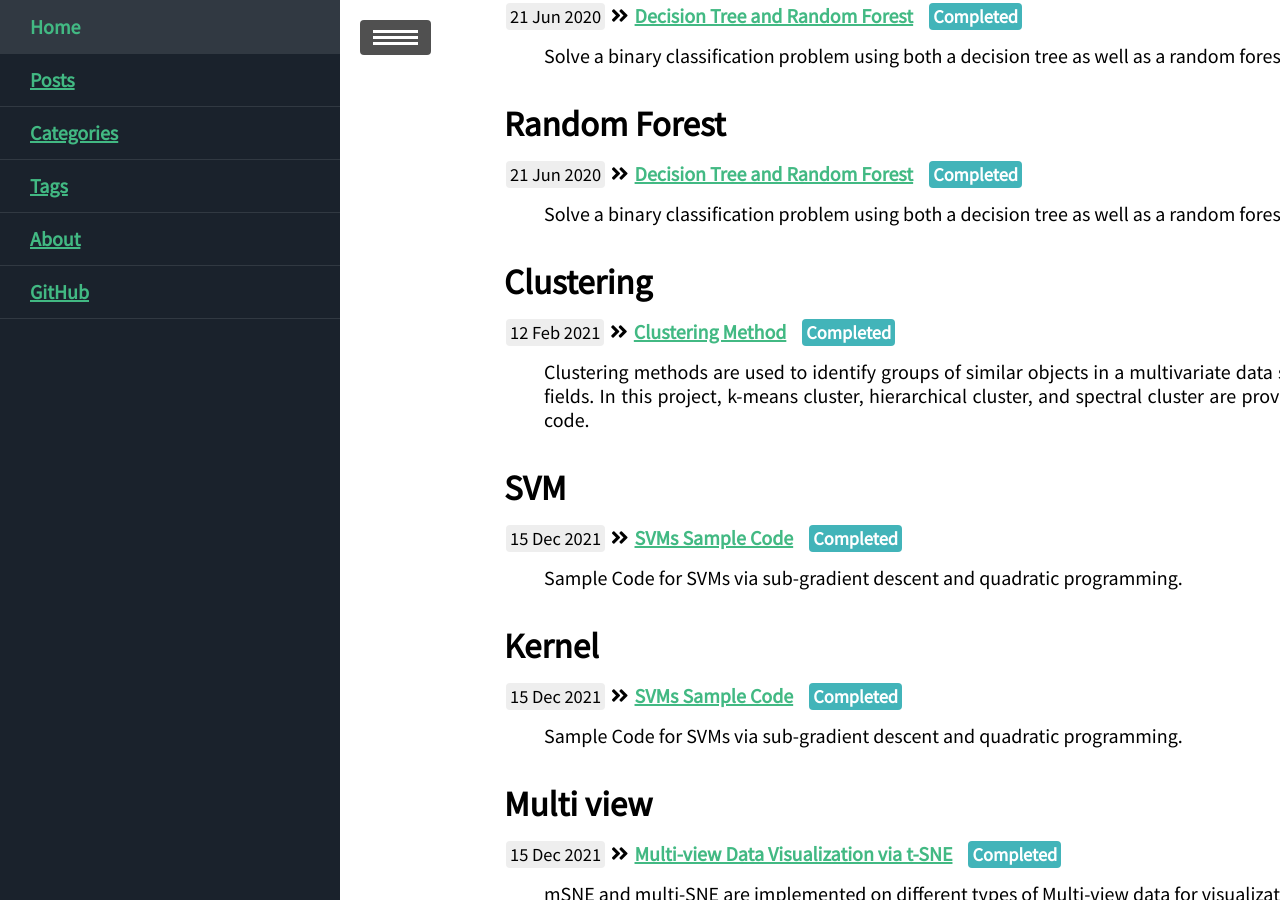
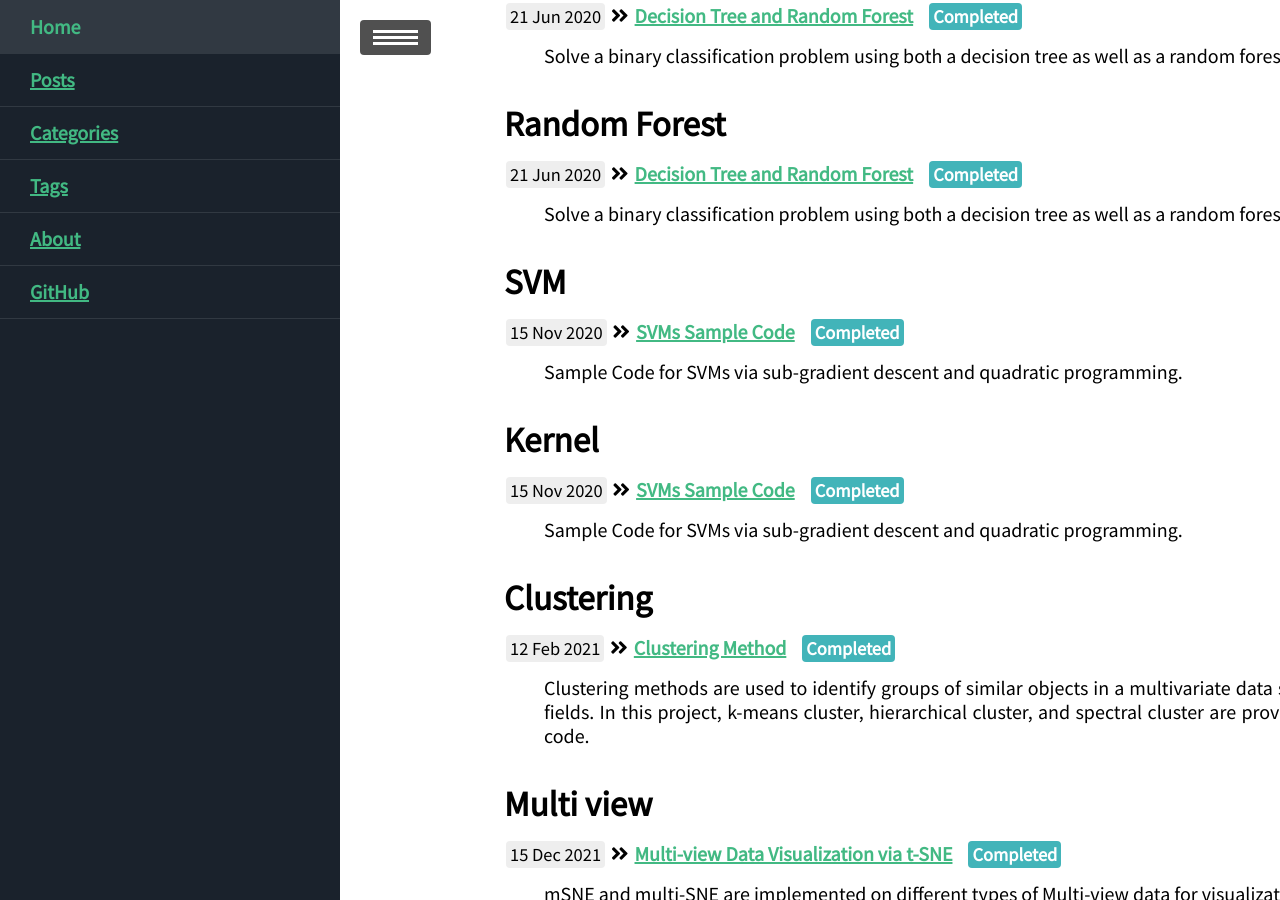
Before and after one commit to jyang-zhou/jyang-zhou.github.io, a Jekyll site: the page built from blog/tags.html, in a window 1280 px wide and 900 px high, scrolled down 331 px. Built offline with Jekyll 4.4.1, drawn with Linux system fonts in a browser that asks for light colours; nearby versions of some CDN libraries.

Commit message:
Update and rename 2021-12-15-SMVs.md to 2020-11-15-SMVs.md

```diff
--- a/_posts/2021-12-15-SMVs.md
+++ b/_posts/2020-11-15-SMVs.md
@@ -1,7 +1,7 @@
 ---
 title: SVMs Sample Code
 commentable: flase
-Edit: 2021-12-15
+Edit: 2020-11-15
 mathjax: true
 mermaid: true
 tags: SVM Kernel
```
